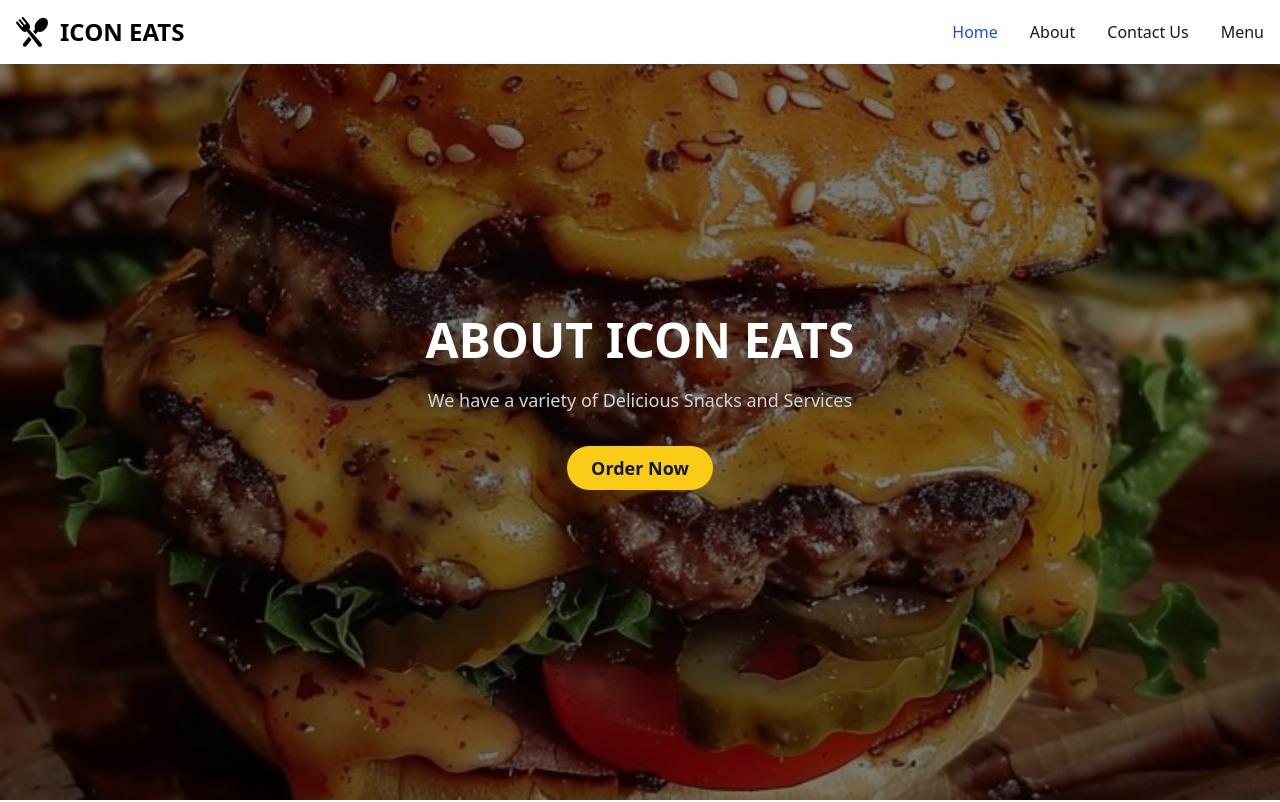
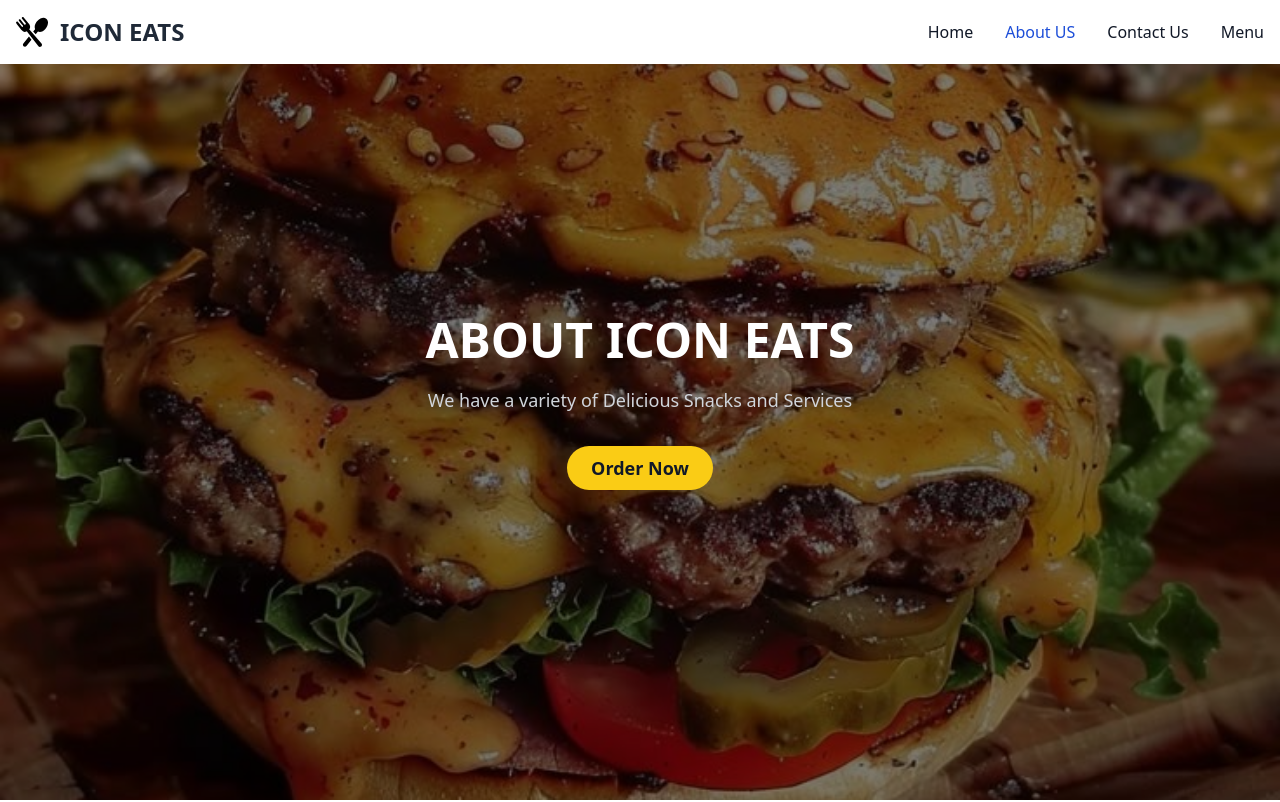
Before and after one commit to Joel-gither/restaurantnew1, a plain HTML site: page Aboutus.html in a window 1280 px wide. Shown: the top 802 px of the page. Drawn offline with nearby package versions, Linux system fonts and the light colour scheme; a web font is replaced by a local one.

Commit message:
toggle navbar

```diff
--- a/Aboutus.html
+++ b/Aboutus.html
@@ -7,10 +7,14 @@
     <link rel="preconnect" href="https://fonts.gstatic.com" crossorigin>
     <link href="https://fonts.googleapis.com/css2?family=Edu+SA+Hand:wght@400..700&family=Pacifico&display=swap" rel="stylesheet">
     <title>Icon Eats</title>
+    <!-- Tailwind CSS -->
     <script src="https://cdn.tailwindcss.com"></script>
-     <link href="src/style/style.css" rel="stylesheet">
-     <script src="https://cdn.tailwindcss.com"></script>
-    <script src="https://cdn.jsdelivr.net/npm/daisyui@latest/dist/full.css" rel="style" type="text/css"></script>
+    <!-- DaisyUI CSS -->
+    <link href="https://cdn.jsdelivr.net/npm/daisyui@latest/dist/full.css" rel="stylesheet" type="text/css" />
+    <!-- Custom CSS -->
+    <link href="src/style/style.css" rel="stylesheet">
+    <!-- Flowbite JS for interactive components like navbar collapse -->
+    <script src="https://cdnjs.cloudflare.com/ajax/libs/flowbite/2.3.0/flowbite.min.js"></script>
   </head>
   <body>
 
@@ -31,10 +35,11 @@
     <div class="hidden w-full md:block md:w-auto" id="navbar-default">
       <ul class="font-medium flex flex-col p-4 md:p-0 mt-4 border border-gray-100 rounded-lg bg-gray-50 md:flex-row md:space-x-8 rtl:space-x-reverse md:mt-0 md:border-0 md:bg-white dark:bg-gray-800 md:dark:bg-gray-900 dark:border-gray-700">
         <li>
-          <a href="index.html" class="block py-2 px-3 text-white bg-blue-700 rounded-sm md:bg-transparent md:text-blue-700 md:p-0 dark:text-white md:dark:text-blue-500" aria-current="page">Home</a>
+         <a href="index.html" class="block py-2 px-3 text-gray-900 rounded-sm hover:bg-gray-100 md:hover:bg-transparent md:border-0 md:hover:text-blue-700 md:p-0 dark:text-white md:dark:hover:text-blue-500 dark:hover:bg-gray-700 dark:hover:text-white md:dark:hover:bg-transparent">Home</a>
         </li>
         <li>
-          <a href="#" class="block py-2 px-3 text-gray-900 rounded-sm hover:bg-gray-100 md:hover:bg-transparent md:border-0 md:hover:text-blue-700 md:p-0 dark:text-white md:dark:hover:text-blue-500 dark:hover:bg-gray-700 dark:hover:text-white md:dark:hover:bg-transparent">About</a>
+           <a href="Aboutus.html" class="block py-2 px-3 text-white bg-blue-700 rounded-sm md:bg-transparent md:text-blue-700 md:p-0 dark:text-white md:dark:text-blue-500" aria-current="page">About US</a>
+
         </li>
         <li>
           <a href="Contactus.html" class="block py-2 px-3 text-gray-900 rounded-sm hover:bg-gray-100 md:hover:bg-transparent md:border-0 md:hover:text-blue-700 md:p-0 dark:text-white md:dark:hover:text-blue-500 dark:hover:bg-gray-700 dark:hover:text-white md:dark:hover:bg-transparent">Contact Us</a>
```
Also changed, not shown: Contactus.html (+3 -2 lines), Menu.html (+2 -2 lines).
